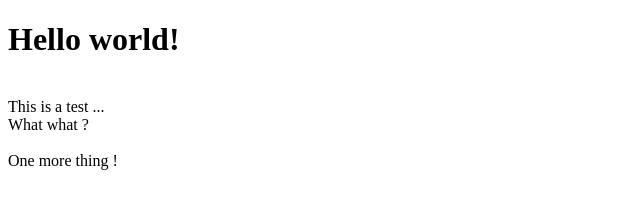
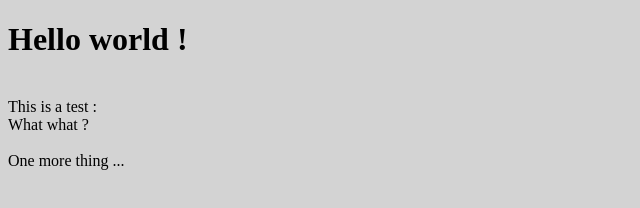
Before and after one commit to ylepors/ylepors, a plain HTML site: page index.html in a window 1280 px wide. Shown: the whole page, without its empty margins (0-640 px from the left). Drawn offline with nearby package versions, Linux system fonts and the light colour scheme.

Commit message:
One for all from Coda2

```diff
--- a/index.html
+++ b/index.html
@@ -6,13 +6,13 @@
 	</head>
 	<body>
 		<h1>
-		Hello world!
+		Hello world !
 		</h1>
 		<br/>
-		This is a test ...
+		This is a test :
 		<div id='mainTitle'></div>
 		<br/>
-		One more thing !
+		One more thing ...
 	</body>
 	<script type='text/javascript' src='main.js'></script>
 </html>
--- a/main.js
+++ b/main.js
@@ -3,6 +3,7 @@
 function mainTitle() {
 	//document.getElementById('mainTitle').innerHTML = 'What ?';
 	$('#mainTitle').html('What what ?');
+	$(document.body).css( "background", "lightgrey" );
  }
 
  mainTitle();
```
